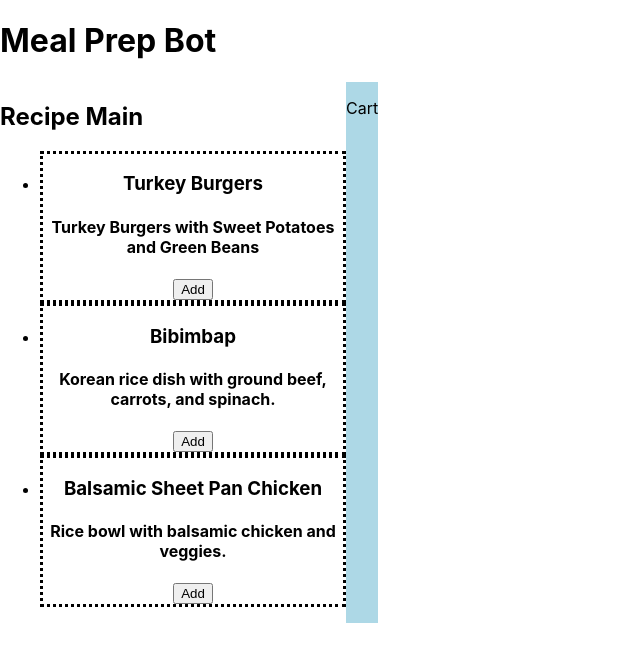
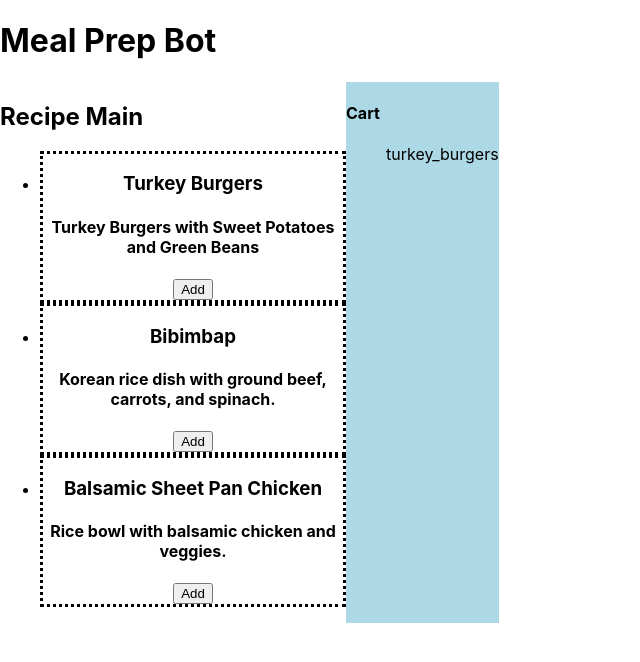
Before and after one commit to rylanlorance/Meal_Prep_Bot_Front_End, a React (Create React App) app: page / in a window 1280 px wide. Shown: the top 662 px of the page, without its empty margins (0-640 px from the left). Built offline with nearby package versions, Linux system fonts and the light colour scheme.

Commit message:
Add changes

```diff
--- a/package.json
+++ b/package.json
@@ -8,6 +8,7 @@
     "@testing-library/user-event": "^13.5.0",
     "react": "^18.2.0",
     "react-dom": "^18.2.0",
+    "react-icons": "^4.11.0",
     "react-scripts": "5.0.1",
     "web-vitals": "^2.1.4"
   },
--- a/src/components/HomePage.js
+++ b/src/components/HomePage.js
@@ -1,17 +1,56 @@
-import React from 'react'
+import React, { useState } from 'react'
 import Cart from './recipes/cart/Cart'
 import { RecipeMain } from './recipes/RecipeMain/RecipeMain'
 
 import './Homepage.css'
 
 export default function HomePage() {
+  const [selectedRecipes, setSelectedRecipes] = useState([]);
+
+  const hardCodedRecipes = [
+    {
+      id: 530147055217345,
+      recipe: {
+        name: "turkey_burgers",
+        human_readable_name: "Turkey Burgers",
+        description: "Turkey Burgers with Sweet Potatoes and Green Beans ",
+        photo_path: "../../../assets/turkey-burger.png",
+      },
+    },
+    {
+      id: 530147055217347,
+      recipe: {
+        name: "bibimbap",
+        human_readable_name: "Bibimbap",
+        description: "Korean rice dish with ground beef, carrots, and spinach.",
+        photo_path: "../../../assets/bibimbap.png",
+      },
+    },
+    {
+      id: 530147055217348,
+      recipe: {
+        name: "balsamic_sheet_pan_chicken",
+        human_readable_name: "Balsamic Sheet Pan Chicken",
+        description: "Rice bowl with balsamic chicken and veggies.",
+        photo_path: "",
+      },
+    },
+  ];
+
+  const addRecipeHandler = (recipe) => {
+    console.log('recipe added!', recipe)
+  };
+
+
+
+
   return (
     <div className='homepage'>
       <header>
         <h1>Meal Prep Bot</h1>
       </header>
       <div className='recipe-box'>
-      <RecipeMain></RecipeMain>
+      <RecipeMain recipes={hardCodedRecipes} addRecipeHandler={addRecipeHandler}></RecipeMain>
       <Cart></Cart>
 
       </div>
--- a/src/components/recipes/RecipeCard/RecipeCard.js
+++ b/src/components/recipes/RecipeCard/RecipeCard.js
@@ -6,11 +6,15 @@ import './RecipeCard.css';
 const RecipeCard = (props) => {
   const recipe = props.recipe;
 
+  const recipeCardAddHandler = () => {
+    props.addRecipeHandler(recipe)
+  }
+
   return (
     <div className="recipe-card">
       <h3>{recipe.human_readable_name}</h3>
       <h4>{recipe.description}</h4>
-      <button>Add</button>
+      <button onClick={recipeCardAddHandler}>Add</button>
     </div>
   );
 };
--- a/src/components/recipes/RecipeMain/RecipeMain.js
+++ b/src/components/recipes/RecipeMain/RecipeMain.js
@@ -1,45 +1,17 @@
 import React from "react";
 import RecipeCard from "../RecipeCard/RecipeCard";
 
-export const RecipeMain = () => {
-  const hardCodedRecipes = [
-    {
-      id: 530147055217345,
-      recipe: {
-        name: "turkey_burgers",
-        human_readable_name: "Turkey Burgers",
-        description: "Turkey Burgers with Sweet Potatoes and Green Beans ",
-        photo_path: "../../../assets/turkey-burger.png",
-      },
-    },
-    {
-      id: 530147055217347,
-      recipe: {
-        name: "bibimbap",
-        human_readable_name: "Bibimbap",
-        description: "Korean rice dish with ground beef, carrots, and spinach.",
-        photo_path: "../../../assets/bibimbap.png",
-      },
-    },
-    {
-      id: 530147055217348,
-      recipe: {
-        name: "balsamic_sheet_pan_chicken",
-        human_readable_name: "Balsamic Sheet Pan Chicken",
-        description: "Rice bowl with balsamic chicken and veggies.",
-        photo_path: "",
-      },
-    },
-  ];
+export const RecipeMain = (props) => {
+
 
   return (
     <div className="recipe-main">
       <h2>Recipe Main</h2>
       <div className="recipe-display">
         <ul>
-          {hardCodedRecipes.map((item) => (
+          {props.recipes.map((item) => (
             <li key={item.id}>
-              <RecipeCard recipe={item.recipe}></RecipeCard>
+              <RecipeCard recipe={item.recipe} addRecipeHandler={props.addRecipeHandler}></RecipeCard>
             </li>
           ) )}
         </ul>
--- a/src/components/recipes/cart/Cart.js
+++ b/src/components/recipes/cart/Cart.js
@@ -1,11 +1,30 @@
 import React from 'react';
 import './Cart.css';
+import { CartItem } from './CartItem/CartItem';
 
 
 function Cart(props) {
+  const cartItems = [    {
+      id: 530147055217345,
+      recipe: {
+        name: "turkey_burgers",
+        human_readable_name: "Turkey Burgers",
+        description: "Turkey Burgers with Sweet Potatoes and Green Beans ",
+        photo_path: "../../../assets/turkey-burger.png",
+      },
+    }]
 
   return (
-    <div className='cart'><p>Cart</p></div>
+    <div className='cart'>
+      <h4>Cart</h4>
+      <ul>
+        {cartItems.map(item => (
+          <CartItem recipe={item.recipe}></CartItem>
+        ))}
+
+      </ul>
+
+      </div>
   )
 }
 
--- /dev/null
+++ b/src/components/recipes/cart/CartItem/CartItem.js
@@ -0,0 +1,12 @@
+import React from 'react'
+import { FaBeer } from 'react-icons/fa';
+
+
+export const CartItem = (props) => {
+
+    return (
+    <div className='cart-item'>
+        <p>{props.recipe.name}</p>
+    </div>
+  )
+}
```
Also changed, not shown: src/components/recipes/cart/CartItem/CartItem.css (added), 1 other file (tests, documents, lock files or other folders).
